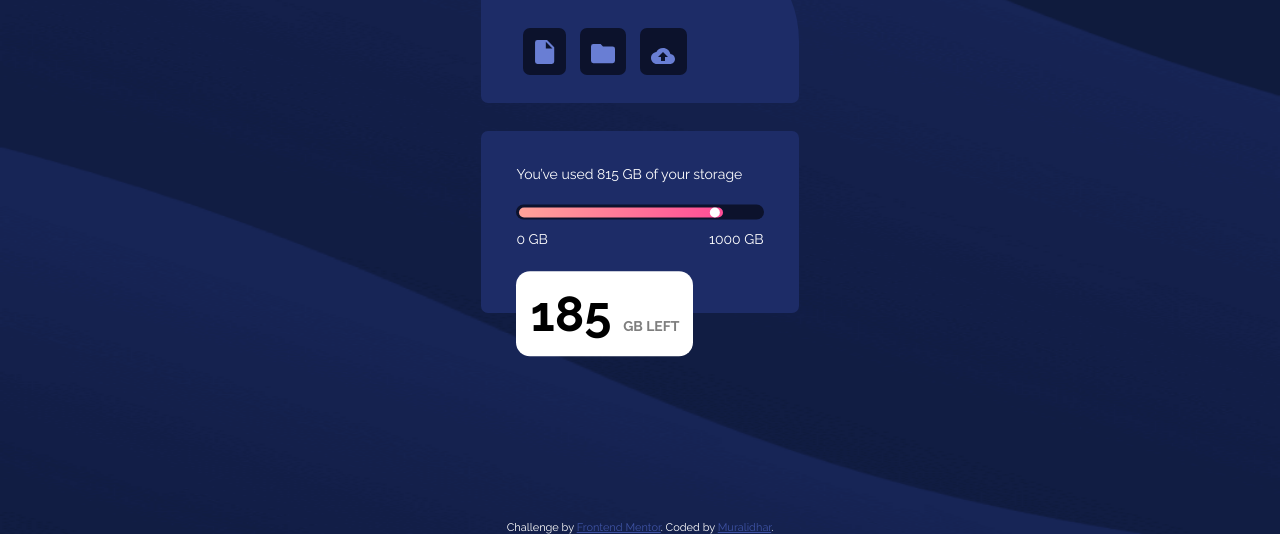
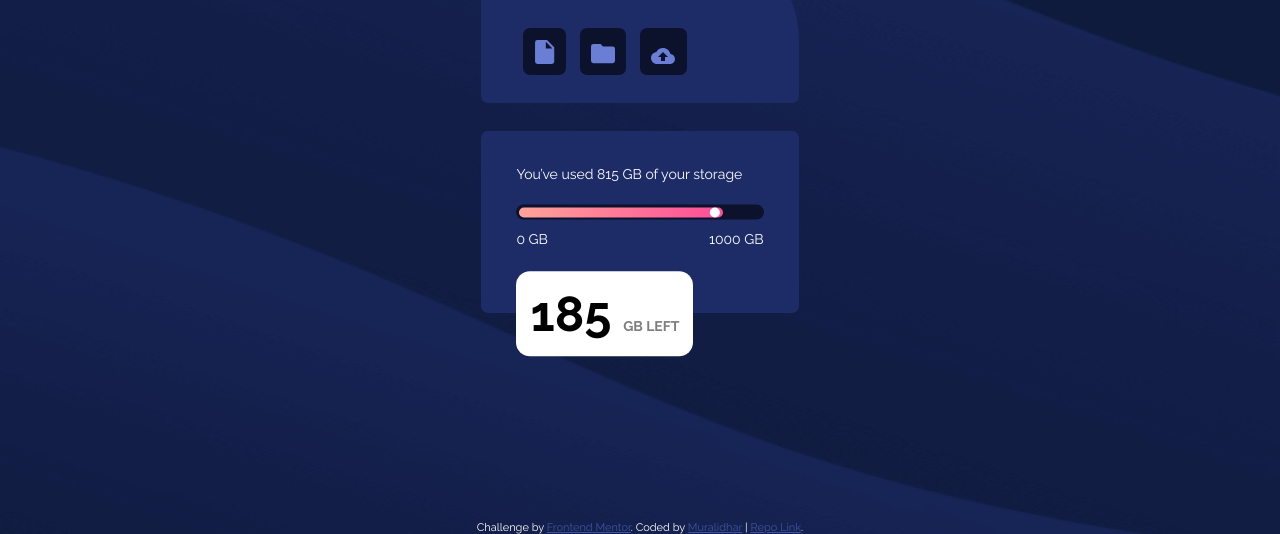
Before and after one commit to Muralidhar22/FM-fylo-data-storage, a plain HTML site: page index.html in a window 1280 px wide. Shown: the part 279-813 px from the top of the page. Drawn offline with Linux system fonts and the light colour scheme.

Commit message:
repo link added

```diff
--- a/index.html
+++ b/index.html
@@ -51,7 +51,7 @@
   <footer>
     <div class="attribution">
       Challenge by <a href="https://www.frontendmentor.io?ref=challenge" target="_blank">Frontend Mentor</a>.
-      Coded by <a href="#">Muralidhar</a>.
+      Coded by <a href="#">Muralidhar</a>&nbsp;|&nbsp;<a href="https://github.com/Muralidhar22/FM-fylo-data-storage" target="_blank">Repo Link</a>.
     </div>
   </footer>
   <script src="script.js"></script>
```
